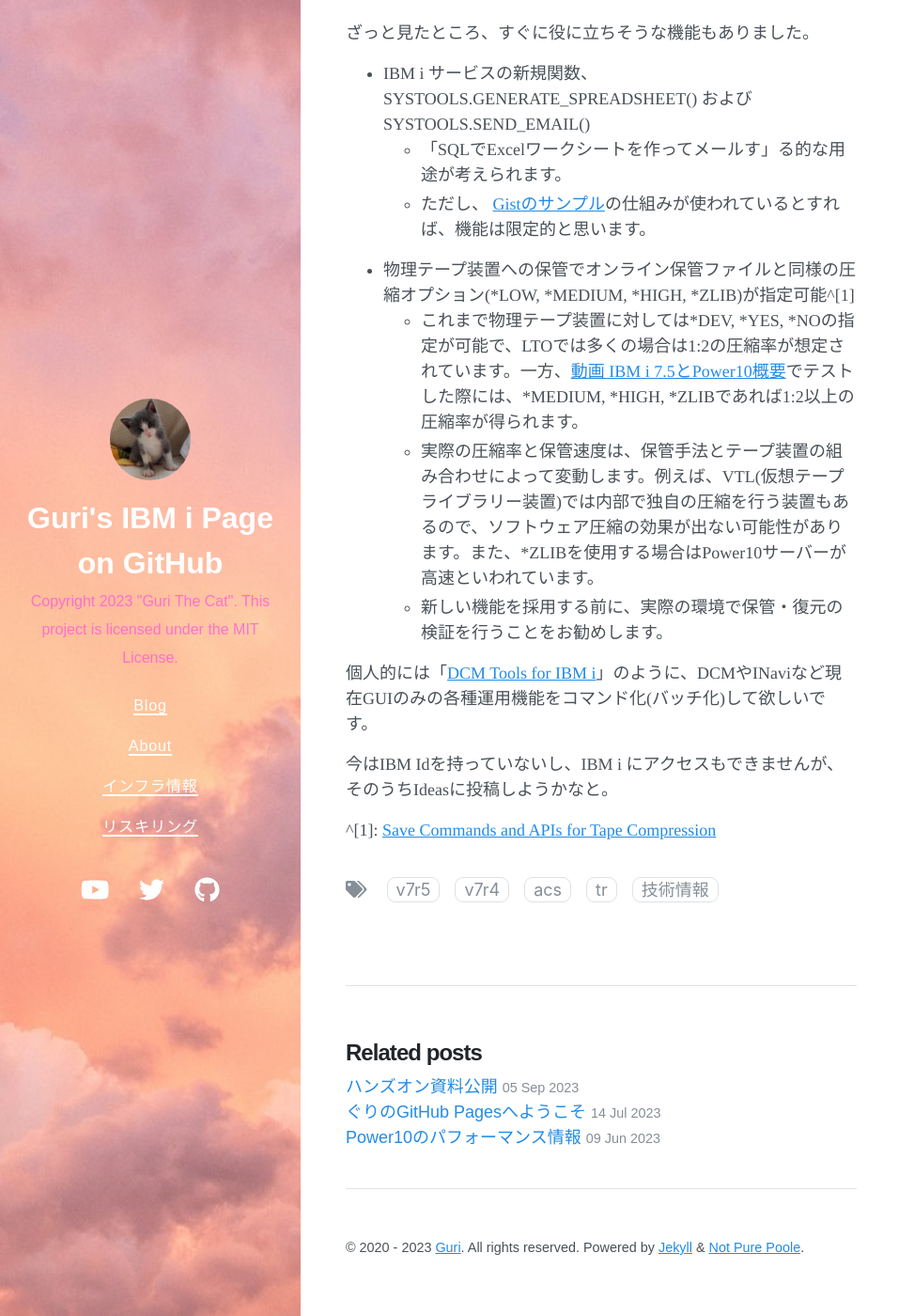
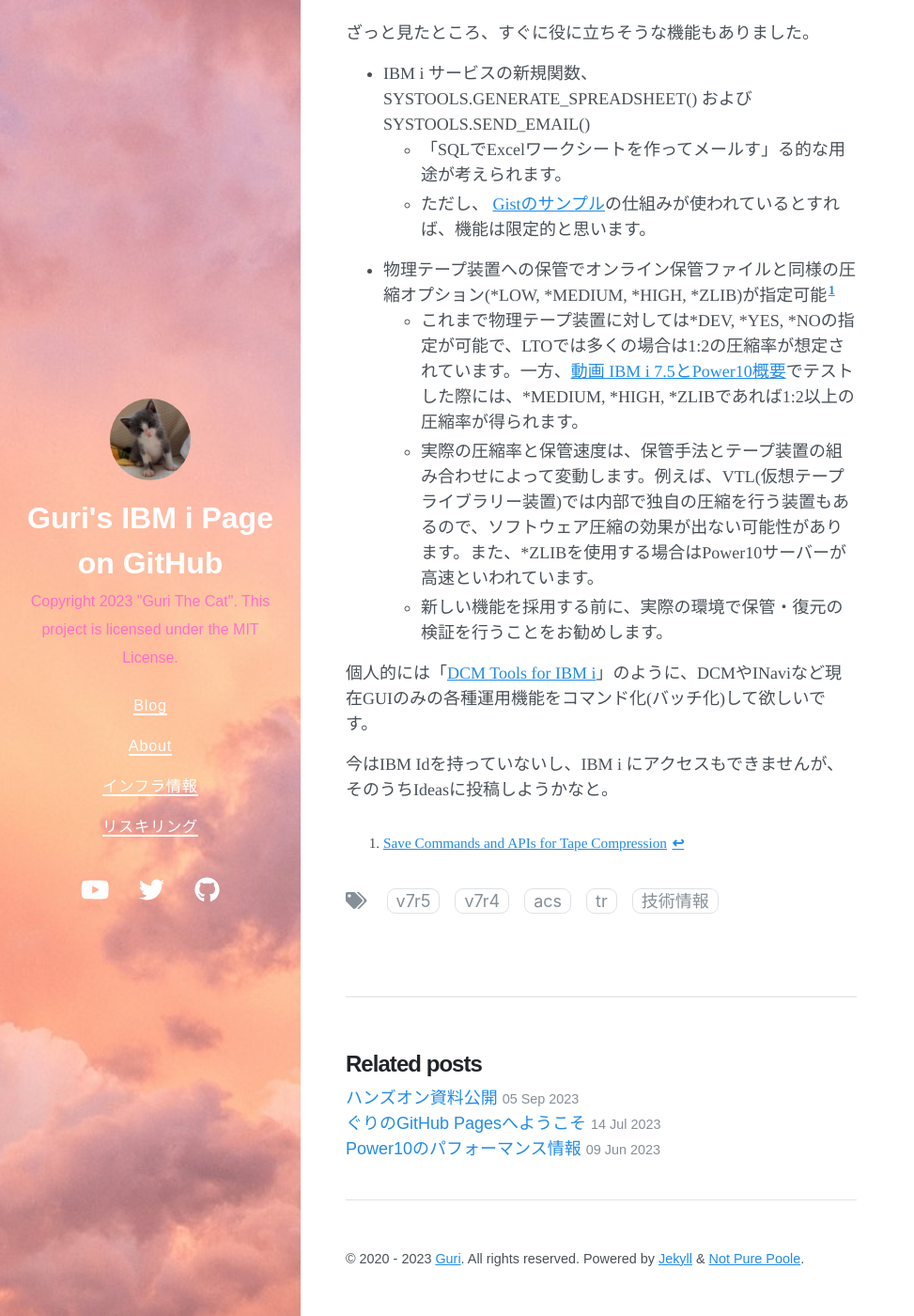
Before and after one commit to GuriCat/GuriPages, a Jekyll site: the page built from _posts/2023-10-11-IBM i 7.5 TR1、7.4 TR7の発表.markdown, in a window 1280 px wide and 1400 px high, scrolled down 540 px. Shown: the whole window at 94% size, without its empty margins (0-973 px from the left). Built offline with Jekyll 4.4.1, drawn with Linux system fonts in a browser that asks for light colours; nearby versions of some CDN libraries.

Commit message:
Update 2023-10-11-IBM i 7.5 TR1、7.4 TR7の発表.markdown

```diff
--- a/_posts/2023-10-11-IBM i 7.5 TR1、7.4 TR7の発表.markdown
+++ b/_posts/2023-10-11-IBM i 7.5 TR1、7.4 TR7の発表.markdown
@@ -21,7 +21,7 @@
   * 「SQLでExcelワークシートを作ってメールす」る的な用途が考えられます。
   * ただし、 [Gistのサンプル](https://gist.github.com/forstie/2deda50658106461f650cd71917feff9?permalink_comment_id=3368922){:target="_blank"}の仕組みが使われているとすれば、機能は限定的と思います。
 
-* 物理テープ装置への保管でオンライン保管ファイルと同様の圧縮オプション(*LOW, *MEDIUM, *HIGH, *ZLIB)が指定可能^[1]
+* 物理テープ装置への保管でオンライン保管ファイルと同様の圧縮オプション(*LOW, *MEDIUM, *HIGH, *ZLIB)が指定可能[^1]
   * これまで物理テープ装置に対しては\*DEV, \*YES, \*NOの指定が可能で、LTOでは多くの場合は1:2の圧縮率が想定されています。一方、[動画 IBM i 7.5とPower10概要](https://youtu.be/K04-jPKzzGs?t=652){:target="_blank"}でテストした際には、*MEDIUM, *HIGH, *ZLIBであれば1:2以上の圧縮率が得られます。
   * 実際の圧縮率と保管速度は、保管手法とテープ装置の組み合わせによって変動します。例えば、VTL(仮想テープライブラリー装置)では内部で独自の圧縮を行う装置もあるので、ソフトウェア圧縮の効果が出ない可能性があります。また、*ZLIBを使用する場合はPower10サーバーが高速といわれています。
   * 新しい機能を採用する前に、実際の環境で保管・復元の検証を行うことをお勧めします。
@@ -30,7 +30,7 @@
 
 今はIBM Idを持っていないし、IBM i にアクセスもできませんが、そのうちIdeasに投稿しようかなと。
 
-^[1]: [Save Commands and APIs for Tape Compression](https://www.ibm.com/support/pages/node/7048696){:target="_blank"}
+[^1]: [Save Commands and APIs for Tape Compression](https://www.ibm.com/support/pages/node/7048696){:target="_blank"}
 
 {::comment}
 タグ
```
